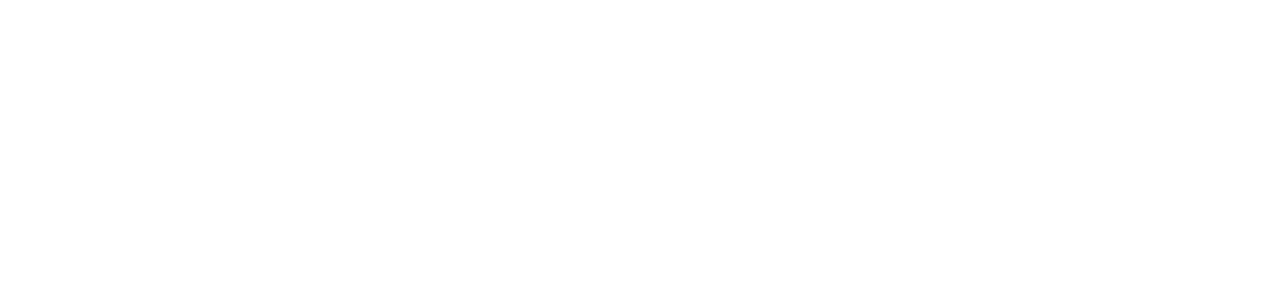
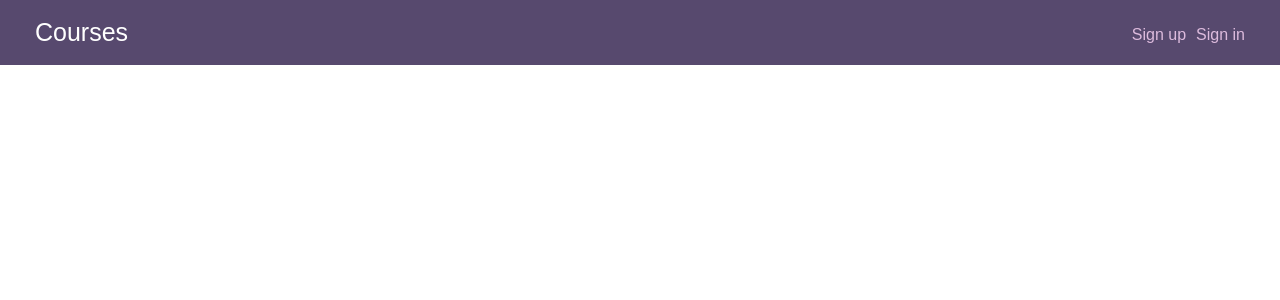
Before and after one commit to jcruzaxaeon/courses-fs, a React (Create React App) app: page /courses/1 in a window 1280 px wide. Before the commit this address had no page. Shown: the top 300 px of the page. Built offline with nearby package versions, Linux system fonts and the light colour scheme.

Commit message:
add ErrorList, cookies

```diff
--- a/src/App.js
+++ b/src/App.js
@@ -2,19 +2,23 @@
 
 import { Routes, Route } from 'react-router-dom';
 // import Test from './components/Test.js';
+import Header from './components/Header.js';
 import Courses from './components/Courses.js';
 import CourseDetail from './components/CourseDetail.js';
 import UserSignin from './components/UserSignIn.js';
+import UserSignOut from './components/UserSignOut.js';
 
 import './App.css';
 
 function App() {
    return (
       <div className="App">
+         <Header />
          <Routes>
             <Route path='/' element={<Courses />} /> {/* /api/courses */}
             <Route path='/:id' element={<CourseDetail />} /> {/* /api/courses/:id */}
             <Route path='/signin' element={<UserSignin />} /> {/* /api/users */}
+            <Route path='/signout' element={<UserSignOut />} />
          </Routes>
       </div>
    );
--- a/src/components/CourseDetail.js
+++ b/src/components/CourseDetail.js
@@ -50,7 +50,7 @@ const CourseDetail = () => {
 
         return (
             <>
-                <header>
+                {/* <header>
                     <div className="wrap header--flex">
                         <h1 className="header--logo"><a href="index.html">Courses</a></h1>
                         <nav>
@@ -60,7 +60,7 @@ const CourseDetail = () => {
                             </ul>
                         </nav>
                     </div>
-                </header>
+                </header> */}
                 <main>
                     <div className="actions--bar">
                         <div className="wrap">
--- /dev/null
+++ b/src/components/Header.js
@@ -0,0 +1,27 @@
+/////////////////////////////////////////////////////////////////////////////////////////////////////
+//  ## client\src\components\Header.js
+//  - App.js
+////////////////////////////////////////////////////////////////////////////////////////////////////
+
+// import { useContext } from 'react';
+import { Link } from 'react-router-dom';
+// import ThemeContext from '../context/ThemeContext';
+
+import Nav from './Nav';
+
+const Header = () => {
+    //   const { accentColor } = useContext(ThemeContext);
+
+    return (
+        // <div className="header" /*style={{ background: accentColor }}*/>
+        <header>
+            <div className="wrap header--flex bounds">
+            <h1 className="header--logo"><Link to="/">Courses</Link></h1>
+                <Nav />
+            </div>
+        </header>
+        // {/* </div> */ }
+    );
+};
+
+export default Header
--- /dev/null
+++ b/src/components/Nav.js
@@ -0,0 +1,37 @@
+////////////////////////////////////////////////////////////////////////////////////////////////////
+//  # client\src\components\Header.js
+//  - Header.js
+////////////////////////////////////////////////////////////////////////////////////////////////////
+
+import { useContext } from 'react';
+import UserContext from '../contexts/UserContext.js';
+
+import { Link } from "react-router-dom";
+
+const Nav = () => {
+    const { authUser } = useContext(UserContext);
+    console.log(authUser);
+    let name = 'noname';
+    if( authUser ) name = `${authUser.firstName} ${authUser.lastName}`;
+    //console.log(authUser);
+
+    return (
+        <nav>
+            {/* Turnery Expression */}
+            {authUser === null
+                ? <ul className="header--signedout">
+                    <li><Link className="signup" to="/signup">Sign up</Link></li>
+                    <li><Link className="signin" to="/signin">Sign in</Link></li>
+                </ul>
+                : <ul className="header--signedin">
+                    <li><span>Welcome {name} </span></li>
+                    {/* <Link className="settings" to="/settings">Settings</Link> */}
+                    <li><Link className="signout" to="/signout">Sign Out</Link></li>
+                </ul>
+            }
+
+        </nav>
+    );
+}
+
+export default Nav;
--- /dev/null
+++ b/src/components/UserSignOut.js
@@ -0,0 +1,17 @@
+////////////////////////////////////////////////////////////////////////////////////////////////////
+//  client\src\components\UserSignOut.js
+////////////////////////////////////////////////////////////////////////////////////////////////////
+
+import { useContext, useEffect } from 'react';
+import UserContext from '../contexts/UserContext';
+import { Navigate } from 'react-router-dom';
+
+const UserSignOut = () => {
+   const { actions } = useContext(UserContext);
+
+   useEffect(() => actions.signOut() );
+
+   return <Navigate to='/' replace />
+}
+
+export default UserSignOut
--- a/src/contexts/UserContext.js
+++ b/src/contexts/UserContext.js
@@ -3,12 +3,14 @@
 ////////////////////////////////////////////////////////////////////////////////////////////////////
 
 import { useState, createContext } from "react";
+import { useNavigate } from "react-router-dom";
 import Cookies from 'js-cookie';
 // import { api } from '../utils/apiHelper.js';
 
 const UserContext = createContext(null);
 
 export const UserProvider = (props) => {
+    const nav = useNavigate();
     const cookie = Cookies.get('authenticatedUser');
     const [authUser, setAuthUser] = useState(
         cookie
@@ -20,6 +22,7 @@ export const UserProvider = (props) => {
     //  SIGN IN
     /////////////////////////////////////////////////////////////////////////////////////////////////
     const signIn = async (credentials) => {
+        // Called By: UserSignIn.js
         // `Basic Auth` requires "name:pass"
         // const encodedCredentials = btoa(`${credentials.username}:${credentials.password}`);
 
@@ -52,7 +55,7 @@ export const UserProvider = (props) => {
             const user = data;
             console.log(`SUCCESS! ${user.username} is now signed in!`);
             setAuthUser(user);
-            // Cookies.set('authenticatedUser', JSON.stringify(user), { expires: 1/*day*/ });
+            Cookies.set('authenticatedUser', JSON.stringify(user), { expires: 1/*day*/ });
             return user;
             // nav('/authenticated');
             // return;
@@ -74,6 +77,7 @@ export const UserProvider = (props) => {
         setAuthUser(null);
         Cookies.remove('authenticatedUser');
         // Cookies.remove('defaultTheme');
+        nav('/');
     }
 
     return (
--- a/src/styles/global.css
+++ b/src/styles/global.css
@@ -2,53 +2,65 @@
 * {
     box-sizing: border-box;
 }
+
 html {
     font-size: 1.25em;
 }
+
 body {
     font-family: 'Work Sans', sans-serif;
 }
+
 h2 {
     font-size: 1.5rem;
     font-weight: 700;
     margin-bottom: 1rem;
 }
+
 p {
     font-weight: 300;
     margin-bottom: 1.5rem;
     line-height: 1.5;
     hyphens: auto;
 }
+
 a {
     color: #939;
     text-decoration: none;
 }
+
 .wrap {
     max-width: 1250px;
     margin: 0 auto;
     padding: 0 1rem;
 }
+
 header {
     background: #57496e;
     color: #fff;
     padding: 1rem 0;
     margin-bottom: 2rem;
 }
+
 .header--flex {
     display: flex;
     justify-content: space-between;
     align-items: center;
 }
+
 .header--logo a {
     font-size: 1.25rem;
     color: #fff;
 }
+
 header li {
     font-size: .8rem;
 }
+
 header nav a {
     color: #dbd;
 }
+
 header nav a:hover {
     color: #fff;
 }
@@ -57,10 +69,12 @@ header nav a:hover {
     text-align: right;
     line-height: 1.25;
 }
+
 .header--signedout li {
     display: inline-block;
     margin-left: .5rem;
 }
+
 .course--module {
     background: #7c689b;
     border-radius: .5rem;
@@ -68,29 +82,34 @@ header nav a:hover {
     margin-bottom: 1.5rem;
     display: block;
 }
+
 .course--label {
     color: #fff;
     font-size: .9rem;
     font-weight: 400;
     margin-bottom: .25rem;
 }
+
 .course--title {
     color: #fff;
     font-weight: 700;
     font-size: 1.25rem;
 }
+
 .course--add--module {
     background: #ddd9e4;
     color: #57496e;
     font-weight: 300;
     font-size: 1.25rem;
 }
+
 .course--add--title .add {
     width: 20px;
     height: auto;
     margin-right: 5px;
     fill: #57496e;
 }
+
 .course--detail--title {
     padding-bottom: .25rem;
     border-bottom: 1px solid #888;
@@ -100,41 +119,49 @@ header nav a:hover {
     text-transform: uppercase;
     letter-spacing: 2px;
 }
+
 .course--name {
     font-size: 2rem;
     margin-bottom: .5rem;
     font-weight: 700;
     color: #47395e;
 }
+
 .course--detail--list {
     font-weight: 300;
     margin: 0 0 1.5rem 1rem;
     line-height: 1.5;
 }
+
 .actions--bar {
     background: #e9e5f0;
     padding: 1rem 0;
     margin: -2rem 0 2rem;
 }
+
 .validation--errors {
     background: #e9e5f0;
     padding: 1rem;
     border-radius: .5rem;
     margin-bottom: 2.5rem;
 }
+
 .validation--errors h3 {
     color: #800;
     font-size: 1.25rem;
     margin-bottom: .5rem;
 }
+
 .validation--errors ul {
     font-weight: 300;
     margin-left: 1rem;
     line-height: 1.25;
 }
+
 .validation--errors li {
     margin-bottom: .5rem;
 }
+
 .validation--errors li:last-child {
     margin-bottom: 0;
 }
@@ -144,15 +171,19 @@ header nav a:hover {
     margin: 0 auto;
     padding: 0 1rem;
 }
+
 form {
     margin-bottom: 2.5rem;
 }
+
 label {
     display: block;
     font-weight: 300;
     margin-bottom: .25rem;
 }
-input, textarea {
+
+input,
+textarea {
     display: block;
     width: 100%;
     color: #332a40;
@@ -163,9 +194,11 @@ input, textarea {
     font-family: 'Work Sans', sans-serif;
     font-size: .8rem;
 }
+
 textarea {
     min-height: 300px;
 }
+
 .button {
     background: #7c689b;
     color: #fff;
@@ -180,28 +213,54 @@ textarea {
     font-weight: bold;
     transition: background 0.2s;
 }
+
 .button:last-child {
     margin-bottom: 0;
 }
+
 .button:not(.button-secondary):hover {
     background: #63537d;
     cursor: pointer;
 }
+
 .button-secondary {
     color: #7c689b;
     background: none;
     box-shadow: 0 0 0 2px #7c689b inset;
     transition: box-shadow 0.2s, color 0.2s;
 }
+
 .button-secondary:hover {
     color: #63537d;
     box-shadow: 0 0 0 2px #63537d inset;
     cursor: pointer;
 }
-input:focus, button:focus, .button:focus, textarea:focus {
+
+input:focus,
+button:focus,
+.button:focus,
+textarea:focus {
     border: none;
     border-radius: 0;
     outline: 2px solid #332a40;
+}
+
+/**************************************************************************************************/
+/*  Custom Styles -- Axaeon */
+/**************************************************************************************************/
+
+.error-list {
+    color: red;
+}
+
+ul.error-list {
+    list-style-type: none;
+    margin-bottom: 1rem;
+}
+
+.bounds {
+    max-width: 1250px;
+    margin: 0 auto;
 }
 
 @media screen and (min-width: 600px) {
@@ -210,6 +269,7 @@ input:focus, button:focus, .button:focus, textarea:focus {
         margin-left: .5rem;
         line-height: 1;
     }
+
     .main--grid {
         display: grid;
         grid-template-columns: 1fr 1fr;
@@ -217,23 +277,29 @@ input:focus, button:focus, .button:focus, textarea:focus {
         grid-auto-rows: 1fr;
     }
 }
+
 @media screen and (min-width: 800px) {
     .main--grid {
         grid-template-columns: 1fr 1fr 1fr;
     }
+
     .main--flex {
         display: flex;
     }
+
     .main--flex div:first-child {
         flex-basis: 62%;
     }
+
     .main--flex div:last-child {
         margin-left: 8%;
         flex-basis: 30%;
     }
+
     .course--detail--title {
         margin: 1.5rem 0 .5rem;
     }
+
     .button {
         margin: 0 .5rem 0 0;
         display: inline-block;
```
Also changed, not shown: src/components/Courses.js (+5 -4 lines), src/components/ErrorList.js (added, +35 -0 lines), src/components/UserSignIn.js (+9 -7 lines), 1 other file (tests, documents, lock files or other folders).
